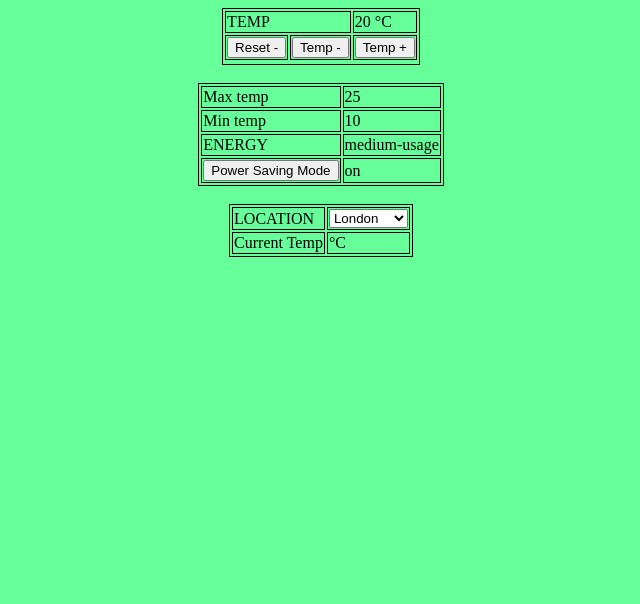
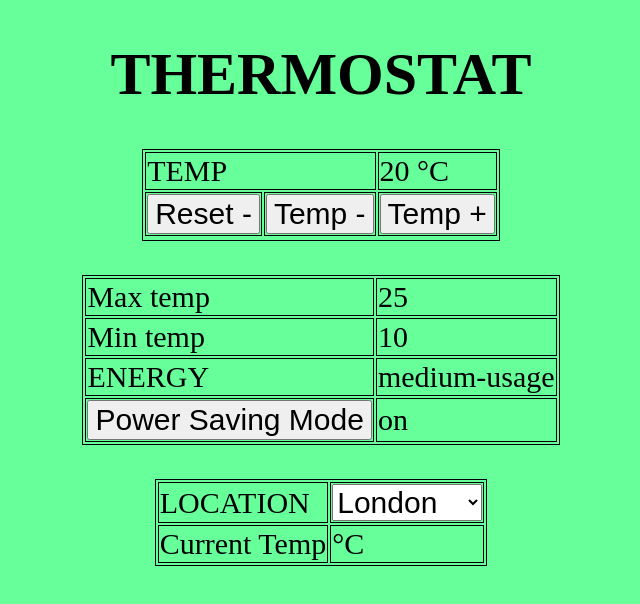
Before and after one commit to jgeorgex/Thermostat, a plain HTML site: page index.html in a window 1280 px wide. Shown: the whole page, without its empty margins (319-959 px from the left). Drawn offline with Linux system fonts and the light colour scheme; no server answers.

Commit message:
Add title and resized page

```diff
--- a/index.html
+++ b/index.html
@@ -4,13 +4,22 @@
   <style>
   body {
     background-color: #66ff99;
+    font-size: 30px;
   }
+  button {
+    font-size: 30px;
+  }
+  select {
+    font-size: 30px;
+  }
+
   table, th, td {
     border: 1px solid black;
   }
   </style>
 </head>
 <body>
+<h1 align="center"> THERMOSTAT </h1>
 <table align="center">
   <tr>
     <td colspan="2">TEMP</td>
```
